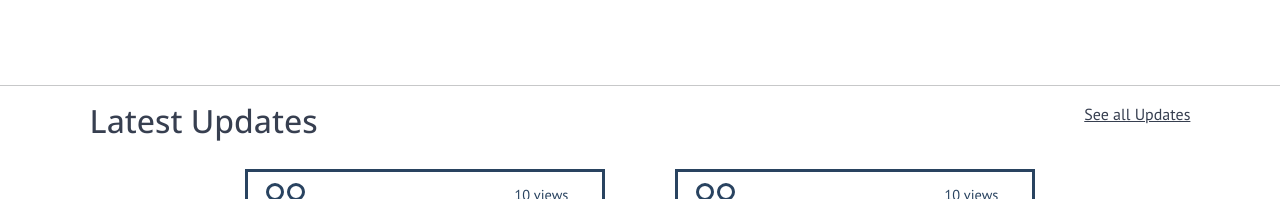
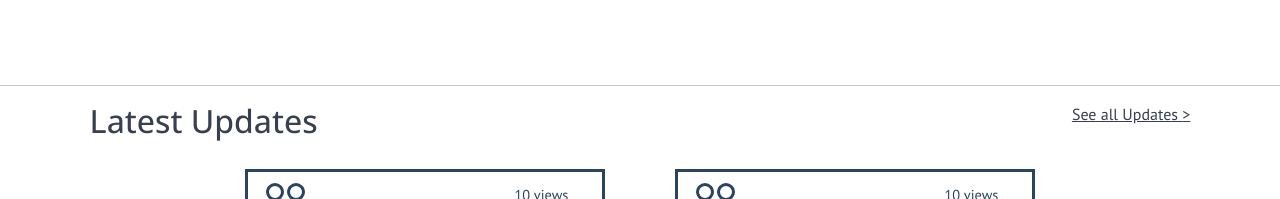
Before and after one commit to tanmay12-sud0/mbm_tanmay, a Next.js app: page /about in a window 1280 px wide. Shown: the part 1845-2044 px from the top of the page. Built offline with nearby package versions, Linux system fonts and the light colour scheme; a web font is replaced by a local one.

Commit message:
minor change

```diff
--- a/pages/about.js
+++ b/pages/about.js
@@ -35,7 +35,7 @@ function Home() {
         >
           <h2>Latest Updates</h2>
           <a href="/announcements" style={{ color: "rgba(55,63,80,1)" }}>
-            See all Updates
+            See all Updates {`>`}
           </a>
         </div>
         <div
--- a/pages/article.js
+++ b/pages/article.js
@@ -93,7 +93,7 @@ function article() {
       >
         <h2>More From #Announcements</h2>
         <a href="/announcements" style={{ color: "rgba(55,63,80,1)" }}>
-          See all
+          See all {`>`}
         </a>
       </div>
       <div
```
